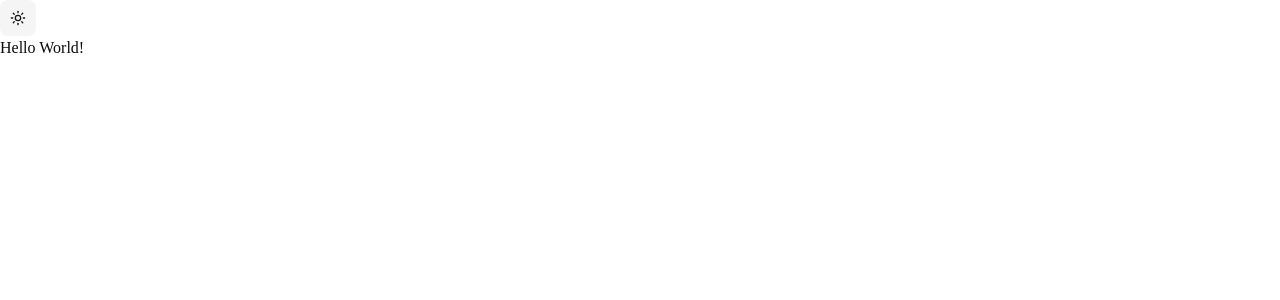
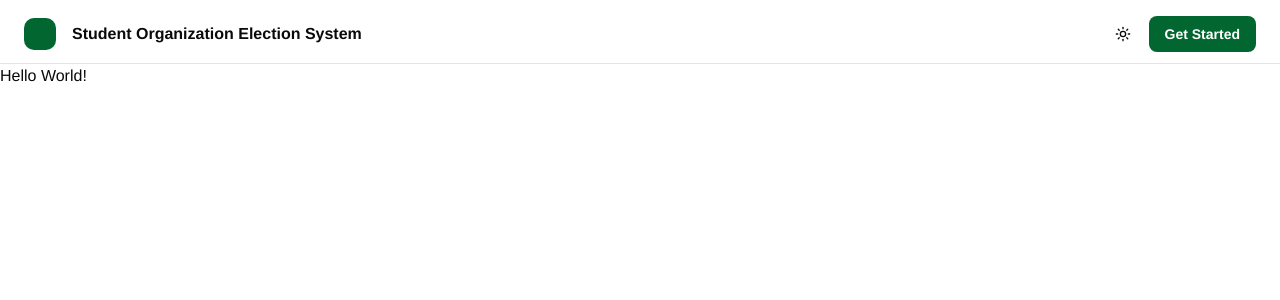
Before and after one commit to CSci-153-Web-Systems-and-Technologies/batch-2025-soes-web, a Next.js app: page / in a window 1280 px wide. Shown: the top 300 px of the page. Built offline with nearby package versions, Linux system fonts and the light colour scheme.

Commit message:
Adds landing page header component
Implements the landing page header with a logo, title, mode toggle, and a "Get Started" button.

This enhances the initial user experience by providing a clear visual header with essential navigation and theme customization options.

```diff
--- a/app/components/LandingPageHeader.tsx
+++ b/app/components/LandingPageHeader.tsx
@@ -1,12 +1,27 @@
-import React from 'react'
-import { ModeToggle } from './ModeToggle'
+import React from "react";
+import { ModeToggle } from "./ModeToggle";
+import {Button} from "@/components/ui/button";
 
 const LandingPageHeader = () => {
   return (
-    <div className='w-lg'>
-      <ModeToggle />
+    <div className="w-full h-16 px-6 pt-4 pb-5 border-b border-border inline-flex flex-col justify-start items-start">
+      <div className="self-stretch flex justify-between items-center gap-2">
+        <div className="flex items-center gap-4">
+          {/*Change rounded-[10px] with icon*/}
+          <div className="w-8 h-8 bg-green-800 rounded-[10px]"/>
+          <div className="text-foreground text-md font-bold leading-normal">
+            Student Organization Election System
+          </div>
+        </div>
+
+        <div className="inline-flex justify-start items-center gap-2">
+          <ModeToggle />
+          {/* Add Get Started Function Here!! */}
+          <Button className="bg-green-800 font-bold text-white hover:bg-green-900">Get Started</Button>
+        </div>
+      </div>
     </div>
-  )
-}
+  );
+};
 
-export default LandingPageHeader
+export default LandingPageHeader;
--- a/app/components/ModeToggle.tsx
+++ b/app/components/ModeToggle.tsx
@@ -10,8 +10,8 @@ export function ModeToggle() {
   const { theme, setTheme } = useTheme();
 
   return (
-    <Button
-      variant="secondary"
+    <Button className="hover:bg-black/0"
+      variant="ghost"
       size="icon"
       onClick={() => setTheme(theme === "light" ? "dark" : "light")}
     >
--- a/app/globals.css
+++ b/app/globals.css
@@ -4,7 +4,6 @@
 @custom-variant dark (&:is(.dark *));
 
 :root {
-  font-family: space-mono-regular;
   --radius: 0.625rem;
   --background: oklch(1 0 0);
   --foreground: oklch(0.145 0 0);
@@ -140,6 +139,6 @@
     @apply border-border outline-ring/50;
   }
   body {
-    @apply bg-background text-foreground;
+    @apply bg-background text-foreground font-sans;
   }
 }
```
